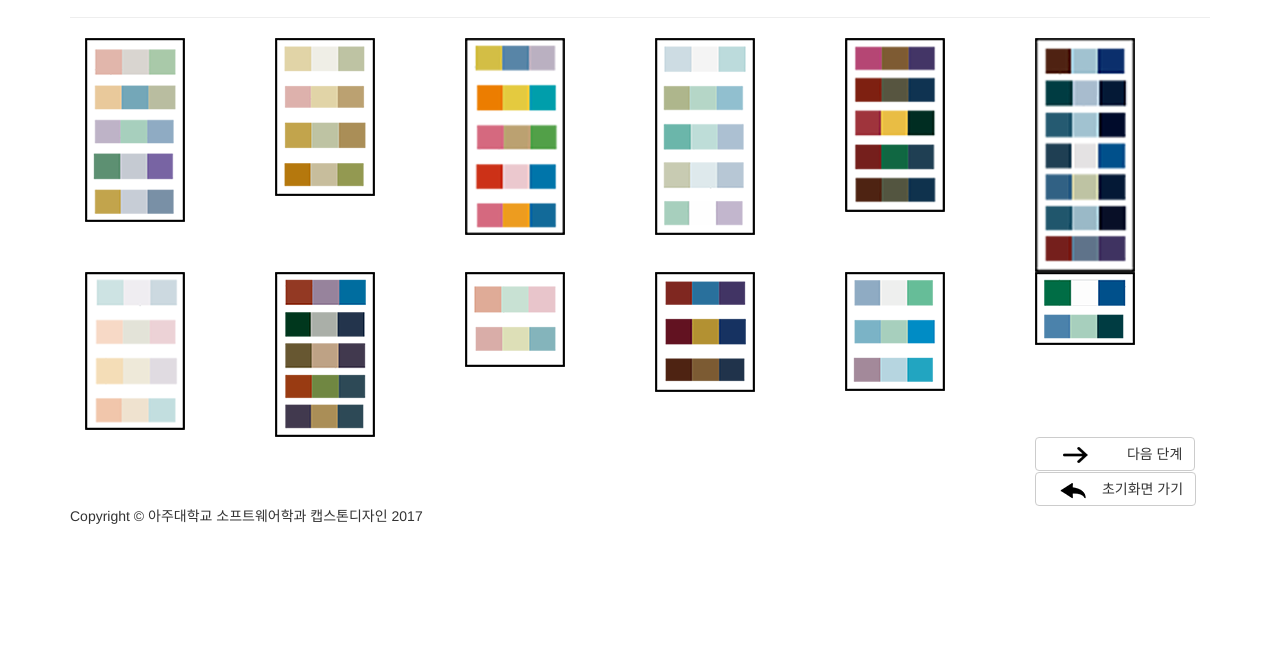
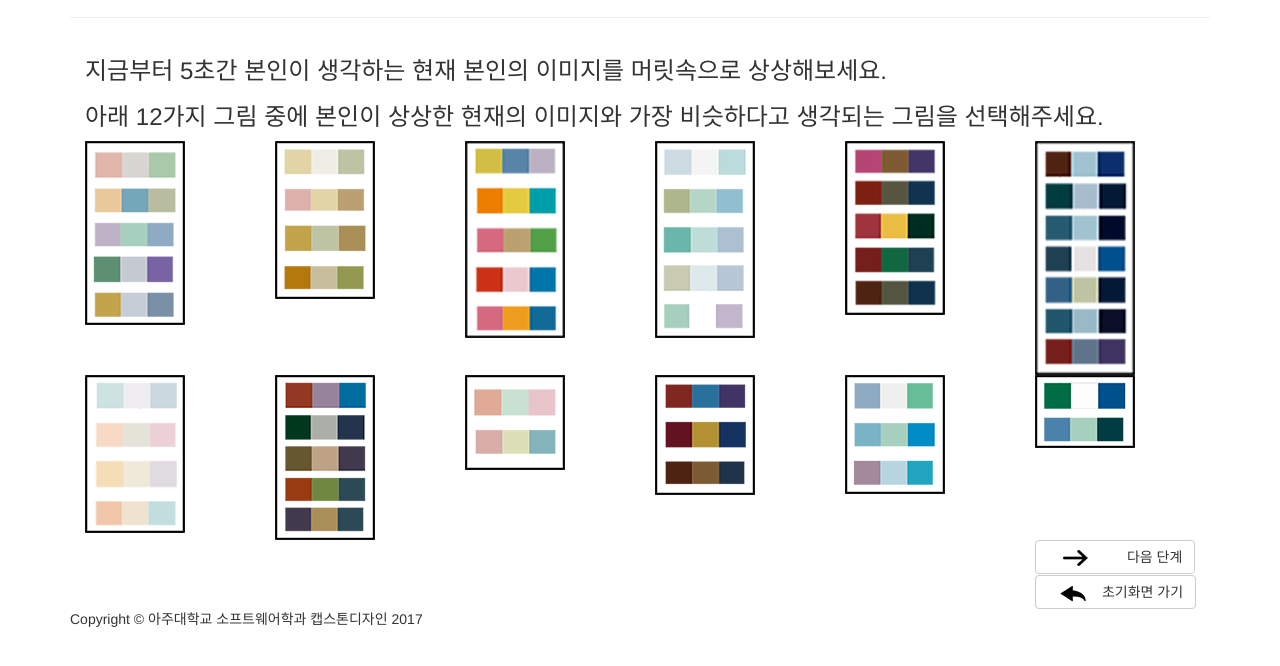
Before and after one commit to LimChanWoo/Tonymony_SWCapston, a plain HTML site: page htdocs/survey2.html in a window 1280 px wide. Shown: the part 108-774 px from the top of the page. Drawn offline with Linux system fonts and the light colour scheme.

Commit message:
Update survey2.html

```diff
--- a/htdocs/survey2.html
+++ b/htdocs/survey2.html
@@ -70,6 +70,13 @@
         <!-- /.row -->
 
         <hr>
+
+        <div class-"row">
+            <div class="col-md-12">
+              <h3>지금부터 5초간 본인이 생각하는 현재 본인의 이미지를 머릿속으로 상상해보세요.</h3>
+              <h3>아래 12가지 그림 중에 본인이 상상한 현재의 이미지와 가장 비슷하다고 생각되는 그림을 선택해주세요.</h3>
+            </div>
+        </div>
 
         <div class-"row">
             <div class="col-md-2">
```
